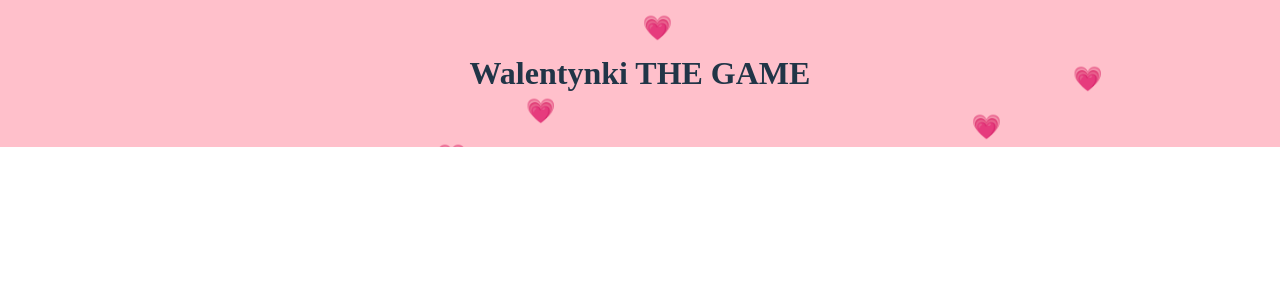
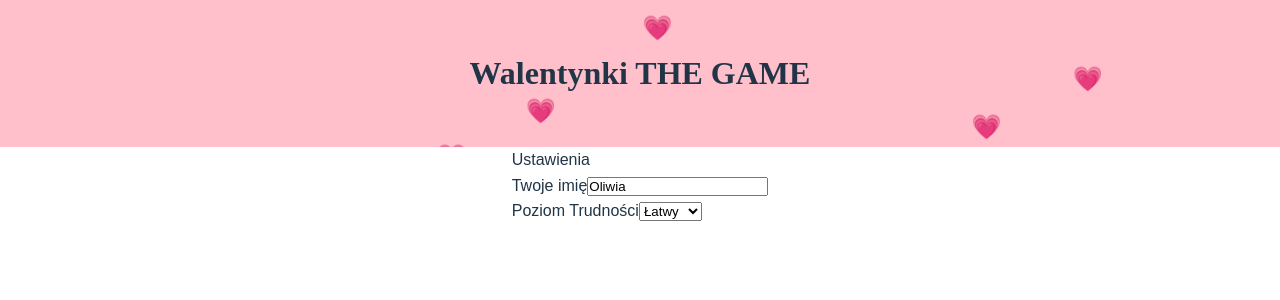
Before and after one commit to luncer1/invite, a React (Vite) app: page /settings in a window 1280 px wide. Shown: the top 300 px of the page. Built offline with nearby package versions, Linux system fonts and the light colour scheme; a web font is replaced by a local one.

Commit message:
Settings part 1

```diff
--- a/src/Router.tsx
+++ b/src/Router.tsx
@@ -3,6 +3,7 @@ import { BrowserRouter, Routes, Route } from "react-router-dom";
 import Home from "./screens/Home";
 import "./Router.css";
 import GameTitle from "./components/GameTitle/GameTitle";
+import Settings from "./screens/Settings";
 
 export default function AppRouter() {
   return (
@@ -11,6 +12,7 @@ export default function AppRouter() {
         <GameTitle />
         <Routes>
           <Route path="/" element={<Home />} />
+          <Route path="/settings" element={<Settings />} />
         </Routes>
       </BrowserRouter>
     </div>
--- a/src/components/GameMenu/GameMenu.tsx
+++ b/src/components/GameMenu/GameMenu.tsx
@@ -1,3 +1,4 @@
+import { useNavigate } from "react-router-dom";
 import {
   INITIAL_GAME_STATE,
   useGameState,
@@ -5,7 +6,7 @@ import {
 import "./GameMenu.css";
 const GameMenu = () => {
   const { gameState } = useGameState();
-
+  const navigate = useNavigate();
   return (
     <div className="GameMenu-container">
       <h1 className="GameMenu-title">No cześć Kochana Oliwciu</h1>
@@ -27,10 +28,7 @@ const GameMenu = () => {
           </li>
         )}
 
-        <li
-          className="GameMenu-option"
-          onClick={() => console.log("Ustawienia")}
-        >
+        <li className="GameMenu-option" onClick={() => navigate("/settings")}>
           Ustawienia
         </li>
       </ul>
--- /dev/null
+++ b/src/components/SettingsMenu/SettingsMenu.tsx
@@ -0,0 +1,58 @@
+import { Difficulty, useGameState } from "../../contexts/GameStateContext";
+import { usePlayer } from "../../contexts/PlayerContext";
+
+const SettingsMenu = () => {
+  const { getPlayerName, setPlayerName } = usePlayer();
+  const { setDifficulty } = useGameState();
+
+  const translateDifficulty = (difficulty: string) => {
+    switch (difficulty) {
+      case "EASY":
+        return "Łatwy";
+      case "MEDIUM":
+        return "Średni";
+      case "HARD":
+        return "Trudny";
+      default:
+        return "Łatwy";
+    }
+  };
+
+  return (
+    <div className="SettingsMenu-container">
+      <div className="SettingsMenu-title">Ustawienia</div>
+      <div className="SettingsMenu-labeledInput">
+        <label htmlFor="SettingsMenu-playerName">Twoje imię</label>
+        <input
+          type="text"
+          className="SettingsMenu-input"
+          name="playerName"
+          id="SettingsMenu-playerName"
+          value={getPlayerName()}
+          onChange={(e) => setPlayerName(e.target.value)}
+        />
+      </div>
+      <div className="SettingsMenu-labeledInput">
+        <label htmlFor="SettingsMenu-playerName">Poziom Trudności</label>
+
+        <select
+          name="SettingsMenu-difficulty"
+          id="SettingsMenu-difficulty"
+          onChange={(e) => setDifficulty(e.target.value as Difficulty)}
+        >
+          <option value={Difficulty.EASY}>
+            {translateDifficulty(Difficulty.EASY)}
+          </option>
+          <option value={Difficulty.MEDIUM}>
+            {translateDifficulty(Difficulty.MEDIUM)}
+          </option>
+          <option value={Difficulty.HARD}>
+            {translateDifficulty(Difficulty.HARD)}
+          </option>
+        </select>
+      </div>
+    </div>
+  );
+};
+
+export default SettingsMenu;
--- a/src/contexts/GameStateContext.tsx
+++ b/src/contexts/GameStateContext.tsx
@@ -10,7 +10,14 @@ import {
 import { useCookie } from "./CookiesContext";
 import { usePlayer } from "./PlayerContext";
 
+export enum Difficulty {
+  EASY = "EASY",
+  MEDIUM = "MEDIUM",
+  HARD = "HARD",
+}
+
 export const INITIAL_GAME_STATE = {
+  difficulty: Difficulty.EASY,
   levels: [
     {
       id: 0,
@@ -72,11 +79,14 @@ type Level = {
 
 export type GameState = {
   levels: Array<Level>;
+  difficulty: Difficulty;
 };
 
 type GameStateState = {
   gameState: GameState;
   resetGameState: () => void;
+  getDifficulty: () => Difficulty;
+  setDifficulty: (difficulty: Difficulty) => void;
 };
 
 const GameStateContext = createContext<GameStateState | undefined>(undefined);
@@ -85,7 +95,8 @@ type GameStateContextProps = PropsWithChildren;
 
 export function GameStateContextProvider({ children }: GameStateContextProps) {
   const { setCookie, cookies } = useCookie();
-  const { resetPlayer } = usePlayer();
+  const { resetPlayer, setPlayerMaxLives, setPlayerScoreMultiplier } =
+    usePlayer();
   const [gameState, setGameState] = useState<GameState>(
     cookies.gameState || INITIAL_GAME_STATE
   );
@@ -99,8 +110,39 @@ export function GameStateContextProvider({ children }: GameStateContextProps) {
     resetPlayer();
   };
 
+  const setDifficulty = (difficulty: Difficulty) => {
+    setGameState((prevState) => ({
+      ...prevState,
+      difficulty,
+    }));
+  };
+  const getDifficulty = (): Difficulty => {
+    return gameState.difficulty;
+  };
+
+  useEffect(() => {
+    switch (gameState.difficulty) {
+      case Difficulty.EASY:
+        setPlayerMaxLives(10);
+        setPlayerScoreMultiplier(1);
+        break;
+      case Difficulty.MEDIUM:
+        setPlayerMaxLives(5);
+        setPlayerScoreMultiplier(3);
+        break;
+      case Difficulty.HARD:
+        setPlayerMaxLives(3);
+        setPlayerScoreMultiplier(10);
+        break;
+      default:
+        setDifficulty(Difficulty.EASY);
+    }
+  }, [gameState.difficulty]);
+
   return (
-    <GameStateContext.Provider value={{ gameState, resetGameState }}>
+    <GameStateContext.Provider
+      value={{ gameState, resetGameState, getDifficulty, setDifficulty }}
+    >
       {children}
     </GameStateContext.Provider>
   );
--- a/src/contexts/PlayerContext.tsx
+++ b/src/contexts/PlayerContext.tsx
@@ -9,14 +9,14 @@ import {
 } from "react";
 import { useCookie } from "./CookiesContext";
 
-export const PLAYER_MAX_LIFES = 3;
-
 const PLAYER = {
   id: 0,
   name: "Oliwia",
   score: 0,
   lives: 3,
   lost: false,
+  maxLives: 10,
+  scoreMultiplier: 1,
 };
 
 // 1. Relevant domain types
@@ -26,16 +26,24 @@ export type Player = {
   score: number;
   lives: number;
   lost: boolean;
+  maxLives: number;
+  scoreMultiplier: number;
 };
 
 // 2. Context types
 type PlayerState = {
-  player: Player;
   addScore(score: number): void;
   resetScore(): void;
   loseLife(): void;
   addLife(amountOfLives?: number): void;
   resetPlayer(): void;
+  getPlayerName(): string;
+  setPlayerName(name: string): void;
+  getPlayerLives(): number;
+  getPlayerMaxLives(): number;
+  setPlayerMaxLives(maxLives: number): void;
+  setPlayerScoreMultiplier(multiplier: number): void;
+  getPlayerScoreMultiplier(): number;
 };
 
 // 3. Creating context
@@ -60,10 +68,37 @@ export function PlayerContextProvider({ children }: PlayerContextProps) {
     setPlayer(PLAYER);
   };
 
+  const getPlayerName = () => {
+    return player.name;
+  };
+
+  const getPlayerLives = () => {
+    return player.lives;
+  };
+
+  const getPlayerMaxLives = () => {
+    return player.maxLives;
+  };
+
+  const setPlayerMaxLives = (maxLives: number) => {
+    setPlayer((prevPlayer) => ({
+      ...prevPlayer,
+      maxLives: maxLives,
+      lives: maxLives,
+    }));
+  };
+
+  const setPlayerName = (name: string) => {
+    setPlayer((prevPlayer) => ({
+      ...prevPlayer,
+      name: name,
+    }));
+  };
+
   const addScore = (score: number) => {
     setPlayer((prevPlayer) => ({
       ...prevPlayer,
-      score: prevPlayer.score + score,
+      score: prevPlayer.score + score * player.scoreMultiplier,
     }));
   };
 
@@ -74,6 +109,16 @@ export function PlayerContextProvider({ children }: PlayerContextProps) {
     }));
   };
 
+  const setPlayerScoreMultiplier = (multiplier: number) => {
+    setPlayer((prevPlayer) => ({
+      ...prevPlayer,
+      scoreMultiplier: multiplier,
+    }));
+  };
+  const getPlayerScoreMultiplier = () => {
+    return player.scoreMultiplier;
+  };
+
   const loseLife = () => {
     setPlayer((prevPlayer) => ({
       ...prevPlayer,
@@ -82,8 +127,8 @@ export function PlayerContextProvider({ children }: PlayerContextProps) {
   };
 
   const addLife = (amountOfLives: number = 1) => {
-    if (player.lives + amountOfLives > PLAYER_MAX_LIFES) {
-      amountOfLives = PLAYER_MAX_LIFES - player.lives;
+    if (player.lives + amountOfLives > player.maxLives) {
+      amountOfLives = player.maxLives - player.lives;
     }
     setPlayer((prevPlayer) => ({
       ...prevPlayer,
@@ -93,7 +138,22 @@ export function PlayerContextProvider({ children }: PlayerContextProps) {
 
   return (
     <PlayerContext.Provider
-      value={{ player, addScore, resetScore, loseLife, resetPlayer, addLife }}
+      value={
+        {
+          addScore,
+          resetScore,
+          loseLife,
+          resetPlayer,
+          addLife,
+          getPlayerName,
+          setPlayerName,
+          getPlayerLives,
+          getPlayerMaxLives,
+          setPlayerMaxLives,
+          setPlayerScoreMultiplier,
+          getPlayerScoreMultiplier,
+        } as PlayerState
+      }
     >
       {children}
     </PlayerContext.Provider>
--- /dev/null
+++ b/src/screens/Settings.tsx
@@ -0,0 +1,7 @@
+import SettingsMenu from "../components/SettingsMenu/SettingsMenu";
+
+const Settings = () => {
+  return <SettingsMenu />;
+};
+
+export default Settings;
```
Also changed, not shown: src/components/PlayerHearths/PlayerHearths.tsx (+5 -5 lines), src/components/SettingsMenu/SettingsMenu.css (added).
